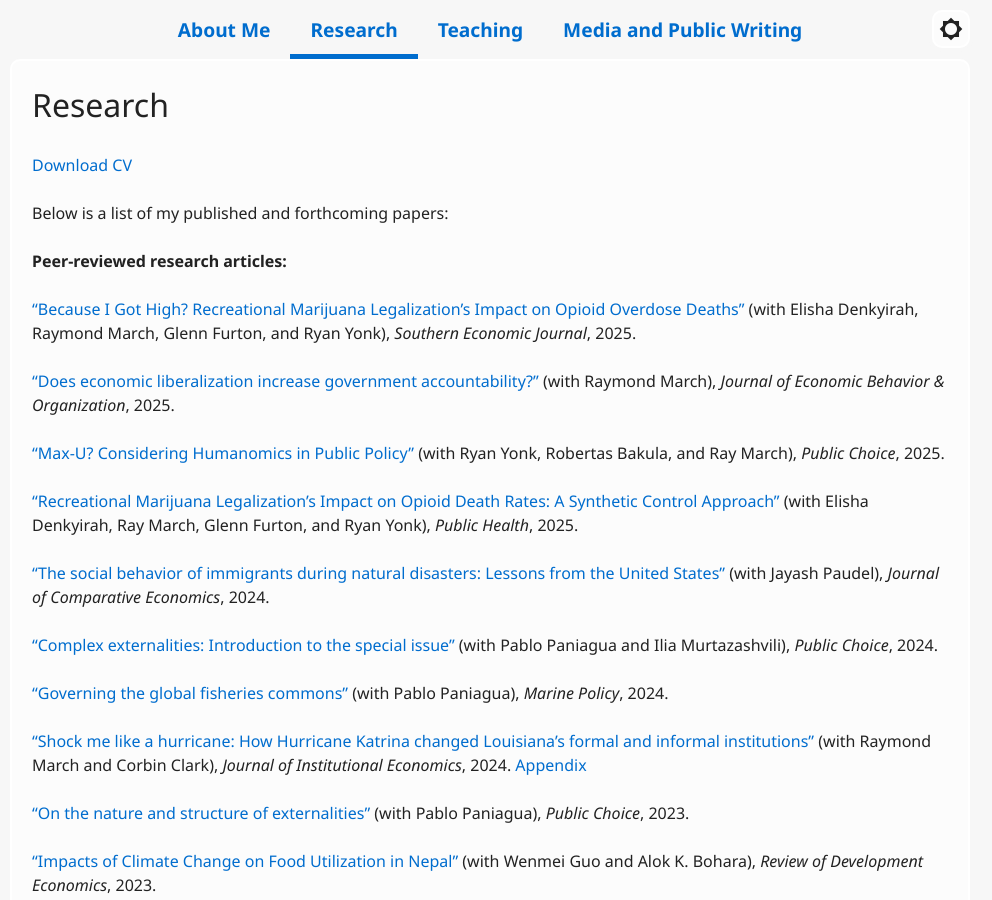
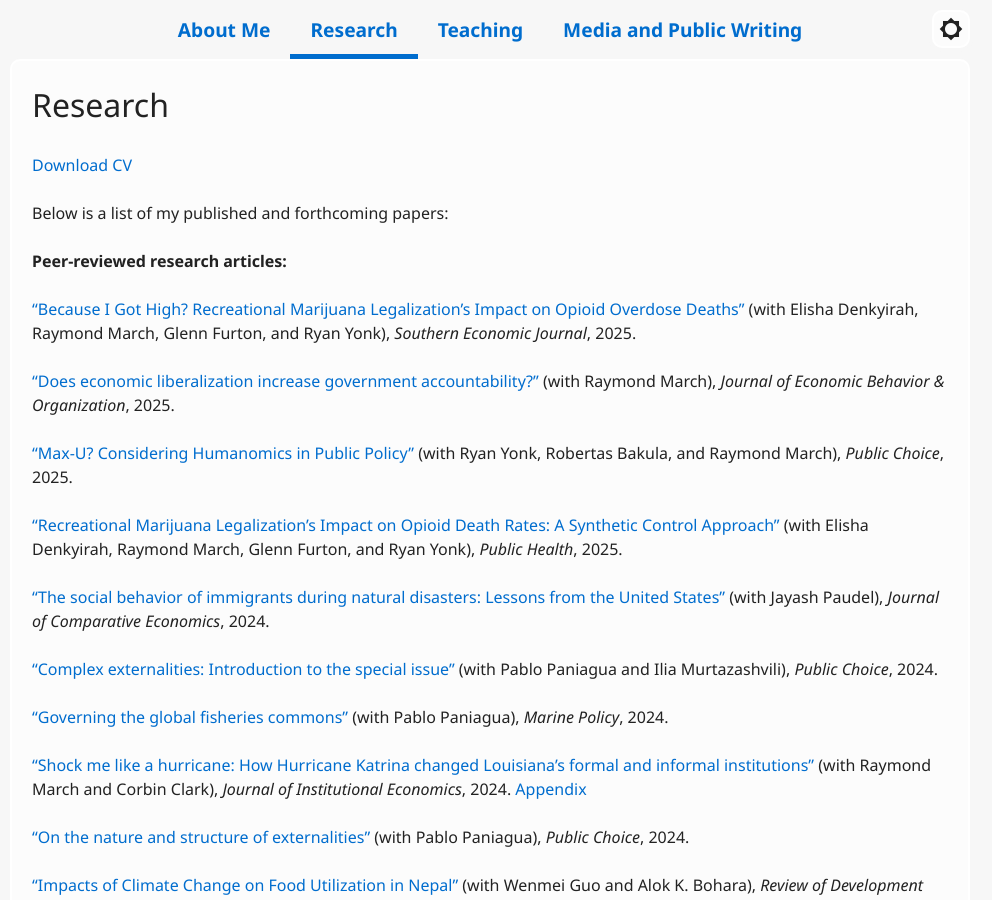
Before and after one commit to veeshanr/veeshanr.github.io, a Jekyll site: the page built from pages/research.md, in a window 1280 px wide and 900 px high. Shown: the whole window, without its empty margins (150-1142 px from the left). Built offline with Jekyll 4.4.1, drawn with Linux system fonts in a browser that asks for light colours.

Commit message:
Update research.md

```diff
--- a/pages/research.md
+++ b/pages/research.md
@@ -15,9 +15,9 @@ Below is a list of my published and forthcoming papers:
 
 [“Does economic liberalization increase government accountability?”][26] (with Raymond March), *Journal of Economic Behavior & Organization*, 2025.
 
-[“Max-U? Considering Humanomics in Public Policy”][21] (with Ryan Yonk, Robertas Bakula, and Ray March), *Public Choice*, 2025.
+[“Max-U? Considering Humanomics in Public Policy”][21] (with Ryan Yonk, Robertas Bakula, and Raymond March), *Public Choice*, 2025.
 
-[“Recreational Marijuana Legalization’s Impact on Opioid Death Rates: A Synthetic Control Approach”][25] (with Elisha Denkyirah, Ray March, Glenn Furton, and Ryan Yonk), *Public Health*, 2025.
+[“Recreational Marijuana Legalization’s Impact on Opioid Death Rates: A Synthetic Control Approach”][25] (with Elisha Denkyirah, Raymond March, Glenn Furton, and Ryan Yonk), *Public Health*, 2025.
 
 [“The social behavior of immigrants during natural disasters: Lessons from the United States”][23] (with Jayash Paudel), *Journal of Comparative Economics*, 2024.
 
@@ -28,7 +28,7 @@ Below is a list of my published and forthcoming papers:
 
 [“Shock me like a hurricane: How Hurricane Katrina changed Louisiana's formal and informal institutions”] [20] (with Raymond March and Corbin Clark), *Journal of Institutional Economics*, 2024. [Appendix](files/Katrina Appendix.pdf)
 
-[“On the nature and structure of externalities”][19] (with Pablo Paniagua), *Public Choice*, 2023.
+[“On the nature and structure of externalities”][19] (with Pablo Paniagua), *Public Choice*, 2024.
 
 [“Impacts of Climate Change on Food Utilization in Nepal”] [16] (with Wenmei Guo and Alok K. Bohara), *Review of Development Economics*, 2023.
 
```
